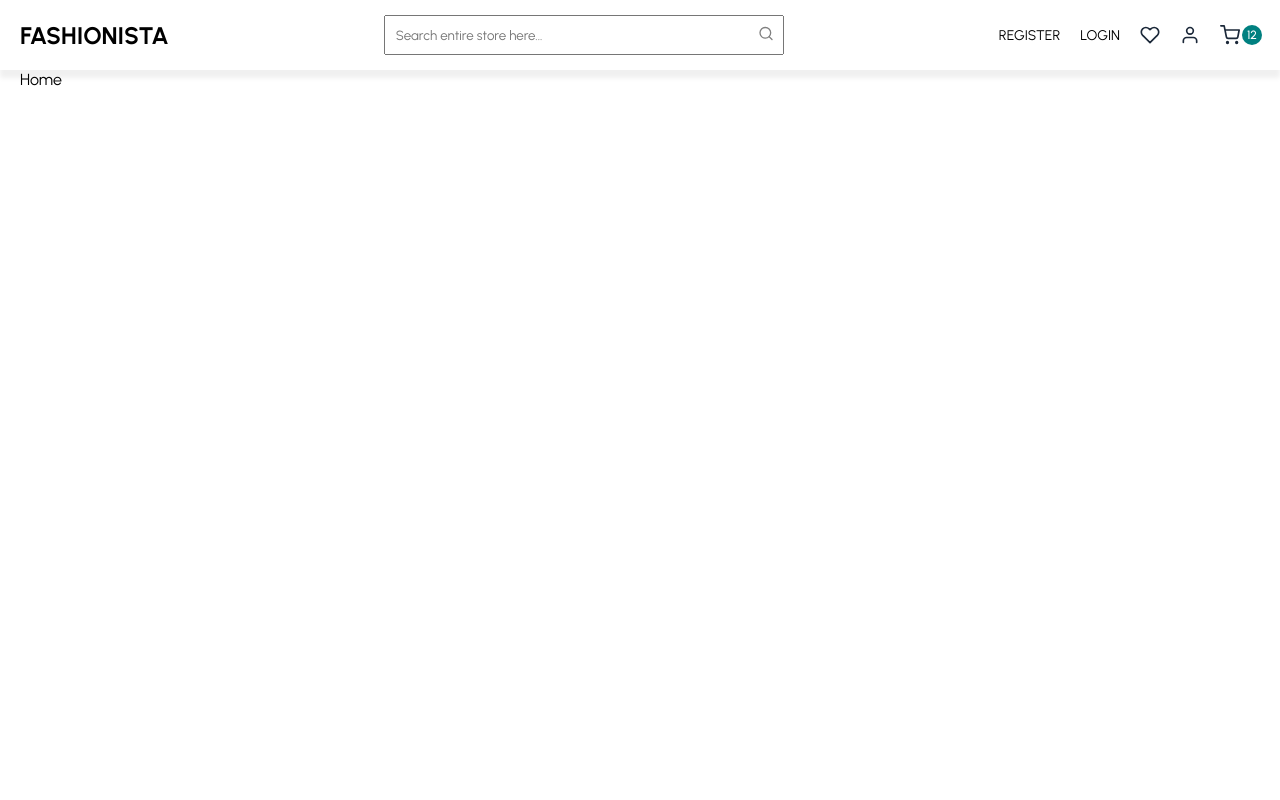
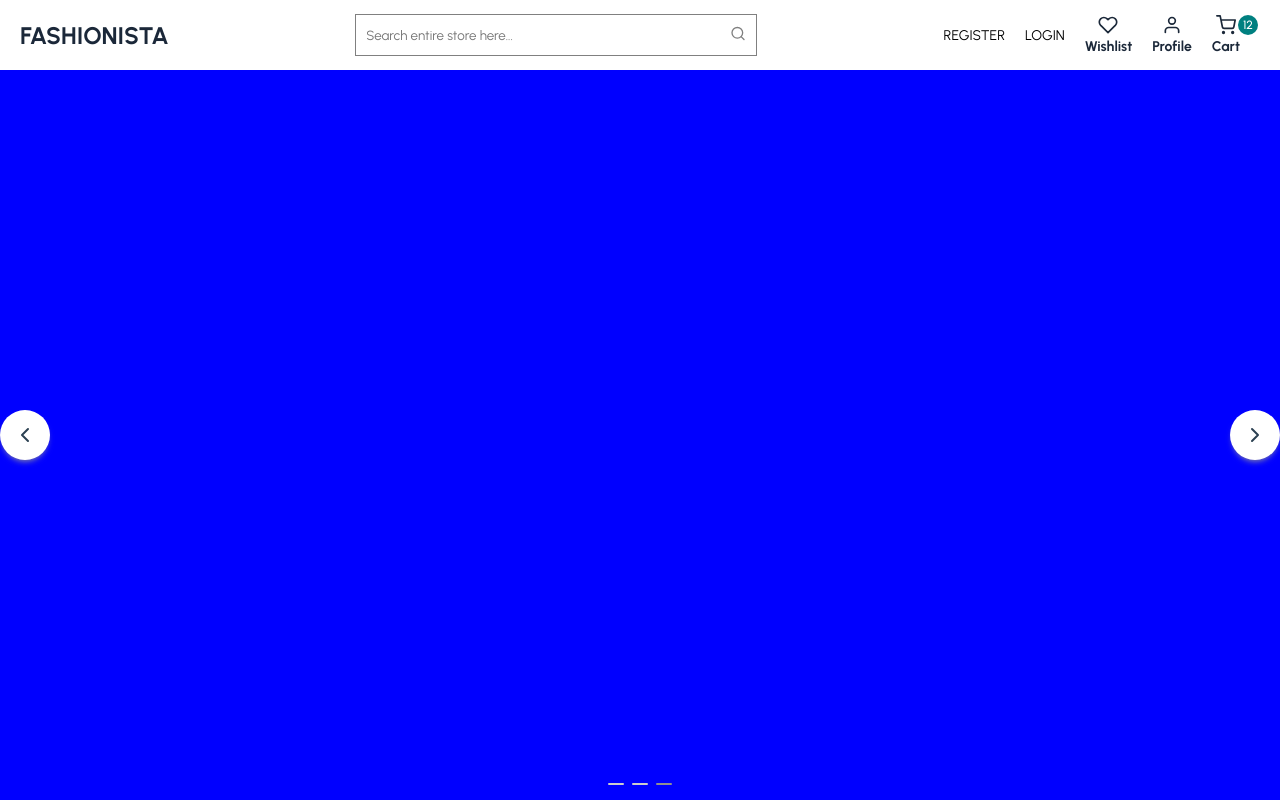
Before and after one commit to SukhjinderArora/fullstack-ecommerce-app, a React (Create React App) app: page / in a window 1280 px wide. Built offline with nearby package versions, Linux system fonts and the light colour scheme.

Commit message:
add slider component for home page

```diff
--- a/package.json
+++ b/package.json
@@ -6,6 +6,7 @@
     "@testing-library/jest-dom": "^5.16.1",
     "@testing-library/react": "^12.1.2",
     "@testing-library/user-event": "^13.5.0",
+    "prop-types": "^15.7.2",
     "react": "^17.0.2",
     "react-dom": "^17.0.2",
     "react-feather": "^2.0.9",
--- a/src/components/Layout.jsx
+++ b/src/components/Layout.jsx
@@ -4,9 +4,7 @@ import styled from 'styled-components';
 
 import Navbar from './Navbar';
 
-const Container = styled.div`
-  padding: 0 20px;
-`;
+const Container = styled.div``;
 
 const Layout = () => {
   return (
--- a/src/components/Navbar.jsx
+++ b/src/components/Navbar.jsx
@@ -23,11 +23,14 @@ const Navigation = styled.nav`
 const BrandContainer = styled.div``;
 
 const Brand = styled.a`
-  color: black;
+  color: rgb(27, 40, 57);
   text-decoration: none;
   font-size: 24px;
   font-weight: 700;
   text-transform: uppercase;
+  &:hover {
+    color: teal;
+  }
 `;
 
 const SearchContainer = styled.div`
@@ -39,6 +42,11 @@ const SeachInput = styled.input`
   width: 100%;
   height: 40px;
   padding: 10px;
+  border: none;
+  outline: 1px solid grey;
+  &:focus {
+    outline: 1px solid teal;
+  }
 `;
 
 const SearchButton = styled.button`
@@ -63,9 +71,29 @@ const NavigationItem = styled.li`
 
 const NavigationLink = styled.a`
   display: flex;
+  flex-direction: column;
+  align-items: center;
+  justify-content: center;
   cursor: pointer;
   text-transform: uppercase;
   font-size: 14px;
+  &:hover {
+    color: teal;
+  }
+  &:hover svg {
+    stroke: teal;
+  }
+  &:hover > span {
+    color: teal;
+  }
+`;
+
+const LinkDescription = styled.span`
+  text-transform: capitalize;
+  font-weight: 700;
+  color: rgb(27, 40, 57);
+  display: inline-block;
+  margin-top: 3px;
 `;
 
 const IconContainer = styled.div`
@@ -112,21 +140,24 @@ const Navbar = () => {
             <NavigationLink>Login</NavigationLink>
           </NavigationItem>
           <NavigationItem>
-            <NavigationLink title="wishlist">
+            <NavigationLink title="Wishlist">
               <Heart color="#1b2839" size="20" />
+              <LinkDescription>Wishlist</LinkDescription>
             </NavigationLink>
           </NavigationItem>
           <NavigationItem>
-            <NavigationLink title="user">
+            <NavigationLink title="Profile">
               <User color="#1b2839" size="20" />
+              <LinkDescription>Profile</LinkDescription>
             </NavigationLink>
           </NavigationItem>
           <NavigationItem>
-            <NavigationLink title="cart">
+            <NavigationLink title="Cart">
               <IconContainer>
                 <ShoppingCart color="#1b2839" size="20" />
                 <CartBadge>12</CartBadge>
               </IconContainer>
+              <LinkDescription>Cart</LinkDescription>
             </NavigationLink>
           </NavigationItem>
         </NavigationList>
--- /dev/null
+++ b/src/components/Slider.jsx
@@ -0,0 +1,142 @@
+import { useEffect, useRef, useState } from 'react';
+import PropTypes from 'prop-types';
+import styled from 'styled-components';
+import { ChevronLeft, ChevronRight, Minus } from 'react-feather';
+
+const Container = styled.div`
+  position: relative;
+  overflow: hidden;
+`;
+
+const SliderContainer = styled.div`
+  height: calc(100vh - 70px);
+  display: flex;
+  width: ${(props) => props.slidesCount * 100}vw;
+  transform: translateX(${(props) => props.currentSlideIndex * -100}vw);
+  transition: all 0.5s ease-in-out;
+`;
+
+const Slide = styled.div`
+  height: 100%;
+  background-color: ${(props) => props.bg};
+  width: 100vw;
+`;
+
+const ArrowButton = styled.button`
+  position: absolute;
+  top: 50%;
+  transform: translateY(-50%);
+  left: ${(props) => props.position === 'left' && 0};
+  right: ${(props) => props.position === 'right' && 0};
+  cursor: pointer;
+  background-color: white;
+  border: none;
+  width: 50px;
+  height: 50px;
+  display: flex;
+  align-items: center;
+  justify-content: center;
+  border-radius: 50%;
+  box-shadow: 0 4px 6px -3px #9a9a9a;
+  transition: all 0.3s ease-in-out;
+  &:hover {
+    background-color: #f5f5f5;
+  }
+`;
+
+const SlideIndicatorContainer = styled.div`
+  position: absolute;
+  bottom: 0;
+  left: 50%;
+  transform: translateX(-50%);
+`;
+
+const SlideIndicatorButton = styled.button`
+  border: none;
+  background-color: transparent;
+  cursor: pointer;
+`;
+
+const SlideIndicatorIcon = styled(Minus)`
+  stroke: ${(props) => (props.active ? '#919090' : '#ccc')};
+  transition: all 0.5s ease-in-out;
+`;
+
+const Slider = ({ items = [], slideIntervalInSeconds = 2 }) => {
+  const [slideIndex, setSlideIndex] = useState(0);
+  const slidesCount = items.length;
+
+  const intervalID = useRef(null);
+  useEffect(() => {
+    if (intervalID.current) {
+      clearInterval(intervalID.current);
+    }
+    intervalID.current = setInterval(() => {
+      setSlideIndex((prevIndex) => {
+        if (prevIndex === slidesCount - 1) {
+          return 0;
+        }
+        return prevIndex + 1;
+      });
+    }, slideIntervalInSeconds * 1000);
+  }, [slideIndex, slideIntervalInSeconds, slidesCount]);
+
+  const slideButtonHandler = (position) => {
+    setSlideIndex((prevIndex) => {
+      if (position === 'left') {
+        if (prevIndex === 0) {
+          return slidesCount - 1;
+        }
+        return prevIndex - 1;
+      }
+      if (position === 'right') {
+        if (prevIndex === slidesCount - 1) {
+          return 0;
+        }
+        return prevIndex + 1;
+      }
+      return 0;
+    });
+  };
+
+  const slideIndicatorHandler = (index) => {
+    setSlideIndex(index);
+  };
+
+  return (
+    <Container>
+      <SliderContainer slidesCount={slidesCount} currentSlideIndex={slideIndex}>
+        {items.map((item) => (
+          <Slide bg={item.color} key={item.color} />
+        ))}
+      </SliderContainer>
+      <ArrowButton position="left" onClick={() => slideButtonHandler('left')}>
+        <ChevronLeft stroke="#2c4152" />
+      </ArrowButton>
+      <ArrowButton position="right" onClick={() => slideButtonHandler('right')}>
+        <ChevronRight stroke="#2c4152" />
+      </ArrowButton>
+      <SlideIndicatorContainer>
+        {items.map((item, index) => (
+          <SlideIndicatorButton
+            key={item.color}
+            onClick={() => slideIndicatorHandler(index)}
+          >
+            <SlideIndicatorIcon active={index === slideIndex} />
+          </SlideIndicatorButton>
+        ))}
+      </SlideIndicatorContainer>
+    </Container>
+  );
+};
+
+Slider.propTypes = {
+  items: PropTypes.arrayOf(PropTypes.object).isRequired,
+  slideIntervalInSeconds: PropTypes.number,
+};
+
+Slider.defaultProps = {
+  slideIntervalInSeconds: 2,
+};
+
+export default Slider;
--- a/src/pages/Home.jsx
+++ b/src/pages/Home.jsx
@@ -1,5 +1,18 @@
+import styled from 'styled-components';
+
+import Slider from '../components/Slider';
+
+const Container = styled.div``;
+
 const Home = () => {
-  return <div>Home</div>;
+  return (
+    <Container>
+      <Slider
+        items={[{ color: 'wheat' }, { color: 'green' }, { color: 'blue' }]}
+        slideIntervalInSeconds={2.5}
+      />
+    </Container>
+  );
 };
 
 export default Home;
```
Also changed, not shown: .eslintrc.js.
